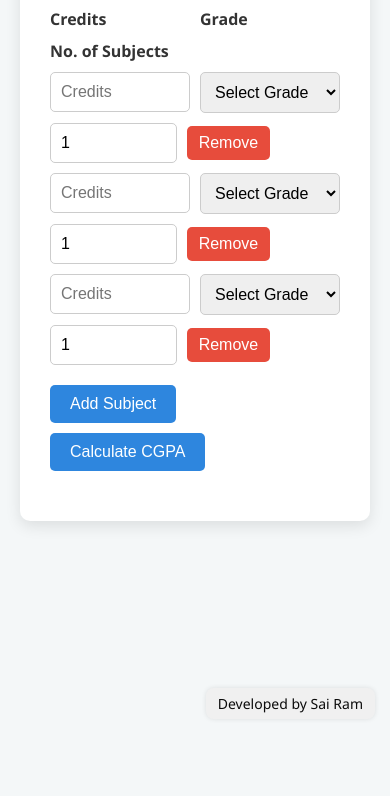
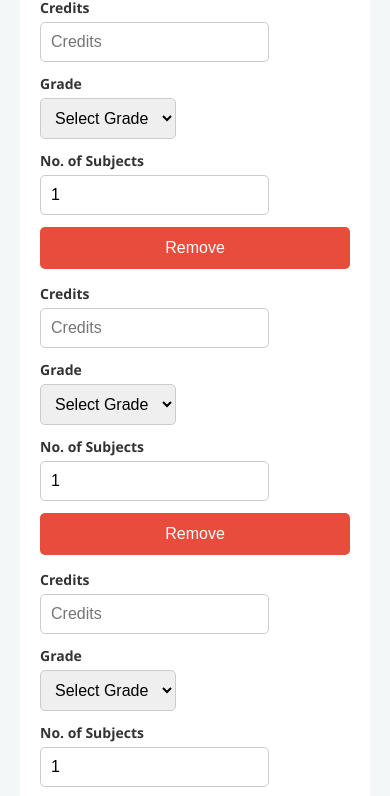
Before and after one commit to sairam311/CGPA-Calculator, a plain HTML site: page index.html in a window 390 px wide. Shown: the part 115-911 px from the top of the page. Before the commit the page ends 844 px from the top, so only its background shows below. Drawn offline with Linux system fonts and the light colour scheme.

Commit message:
mobile view updated

```diff
--- a/index.html
+++ b/index.html
@@ -12,58 +12,62 @@
       margin: 0;
       padding: 20px;
     }
+
     .container {
       max-width: 800px;
       margin: auto;
       background: white;
       padding: 30px;
       border-radius: 10px;
-      box-shadow: 0 5px 15px rgba(0,0,0,0.1);
+      box-shadow: 0 5px 15px rgba(0, 0, 0, 0.1);
     }
+
     h2 {
       text-align: center;
       color: #2e86de;
     }
-    .header-row,
+
     .subject {
       display: flex;
       gap: 10px;
-      margin-bottom: 10px;
-      align-items: center;
+      margin-bottom: 15px;
+      align-items: flex-start;
       flex-wrap: wrap;
     }
-    .header-row span {
-      font-weight: bold;
-      flex: 0.6;
+
+    .subject label {
+      display: flex;
+      flex-direction: column;
+      flex: 1;
       min-width: 100px;
+      font-size: 14px;
     }
-    .header-row span:nth-child(3) {
-      flex: 0.6;
-    }
+
     .subject input,
     .subject select {
       padding: 10px;
       font-size: 16px;
       border: 1px solid #ccc;
       border-radius: 5px;
-      flex: 1;
-      min-width: 100px;
       box-sizing: border-box;
+      margin-top: 5px;
     }
-    .subject input[type="number"]:nth-of-type(2) {
-      flex: 0.6;
-    }
+
     .subject button.remove {
       background-color: #e74c3c;
       color: white;
       border: none;
-      padding: 8px 12px;
+      padding: 10px 14px;
       border-radius: 5px;
       cursor: pointer;
+      height: 42px;
+      align-self: flex-end;
     }
+
     .subject button.remove:hover {
       background-color: #c0392b;
     }
+
     .buttons {
       display: flex;
       justify-content: space-between;
@@ -71,6 +75,7 @@
       flex-wrap: wrap;
       gap: 10px;
     }
+
     button {
       padding: 10px 20px;
       background: #2e86de;
@@ -80,15 +85,18 @@
       font-size: 16px;
       cursor: pointer;
     }
+
     button:hover {
       background: #1e6bb8;
     }
+
     #result {
       text-align: center;
       font-size: 20px;
       font-weight: bold;
       margin-top: 20px;
     }
+
     .developer-credit {
       position: fixed;
       bottom: 10px;
@@ -98,21 +106,49 @@
       background: #f0f0f0;
       padding: 6px 12px;
       border-radius: 8px;
-      box-shadow: 0 0 5px rgba(0,0,0,0.1);
+      box-shadow: 0 0 5px rgba(0, 0, 0, 0.1);
       z-index: 1000;
+    }
+
+    @media (max-width: 768px) {
+      .container {
+        padding: 20px;
+        border-radius: 0;
+        box-shadow: none;
+      }
+
+      .subject {
+        flex-direction: column;
+        gap: 12px;
+      }
+
+      .subject button.remove {
+        width: 100%;
+      }
+
+      .buttons {
+        flex-direction: column;
+      }
+      .buttons button {
+        width: 100%;
+      }
+      #result {
+        font-size: 18px;
+      }
+      .developer-credit {
+        position: static;
+        text-align: center;
+        margin-top: 20px;
+        box-shadow: none;
+        background: transparent;
+      }
     }
   </style>
 </head>
 <body>
   <div class="container">
     <h2>CGPA Calculator</h2>
-    <!-- Header Labels -->
-    <div class="header-row">
-      <span>Credits</span>
-      <span>Grade</span>
-      <span>No. of Subjects</span>
-    </div>
-    <!-- Subject Fields Go Here -->
+
     <div id="subjects"></div>
     <div class="buttons">
       <button onclick="addSubject()">Add Subject</button>
@@ -120,7 +156,7 @@
     </div>
     <div id="result"></div>
   </div>
-
+  <div class="developer-credit">Developed by Sai Ram</div>
   <script>
     const gradePointMap = {
       'O': 10,
@@ -131,12 +167,18 @@
       'C': 5,
       'F': 0
     };
+
     function addSubject() {
       const subjectDiv = document.createElement('div');
       subjectDiv.classList.add('subject');
 
       subjectDiv.innerHTML = `
+        <label>
+          <strong>Credits</strong>
           <input type="number" placeholder="Credits" min="1" required>
+        </label>
+        <label>
+          <strong>Grade</strong>
           <select required>
             <option value="">Select Grade</option>
             <option value="O">O</option>
@@ -147,7 +189,11 @@
             <option value="C">C</option>
             <option value="F">F</option>
           </select>
+        </label>
+        <label>
+          <strong>No. of Subjects</strong>
           <input type="number" placeholder="Count" min="1" value="1" required>
+        </label>
         <button class="remove" onclick="removeSubject(this)">Remove</button>
       `;
 
@@ -155,8 +201,7 @@
     }
 
     function removeSubject(button) {
-      const subjectDiv = button.parentElement;
-      subjectDiv.remove();
+      button.parentElement.remove();
     }
 
     function calculateCGPA() {
@@ -166,9 +211,15 @@
       let valid = true;
 
       subjectDivs.forEach(subject => {
-        const creditInput = subject.querySelector('input[type="number"]:nth-of-type(1)');
+        const inputs = subject.querySelectorAll('input[type="number"]');
+        const creditInput = inputs[0];
+        const countInput = inputs[1];
         const gradeSelect = subject.querySelector('select');
-        const countInput = subject.querySelector('input[type="number"]:nth-of-type(2)');
+
+        if (!creditInput || !countInput || !gradeSelect) {
+          valid = false;
+          return;
+        }
 
         const credits = parseFloat(creditInput.value);
         const grade = gradeSelect.value;
@@ -195,6 +246,5 @@
       for (let i = 0; i < 3; i++) addSubject();
     };
   </script>
-  <div class="developer-credit">Developed by Sai Ram</div>
 </body>
 </html>
```
Lines whose indentation alone changed are shown as unchanged.
